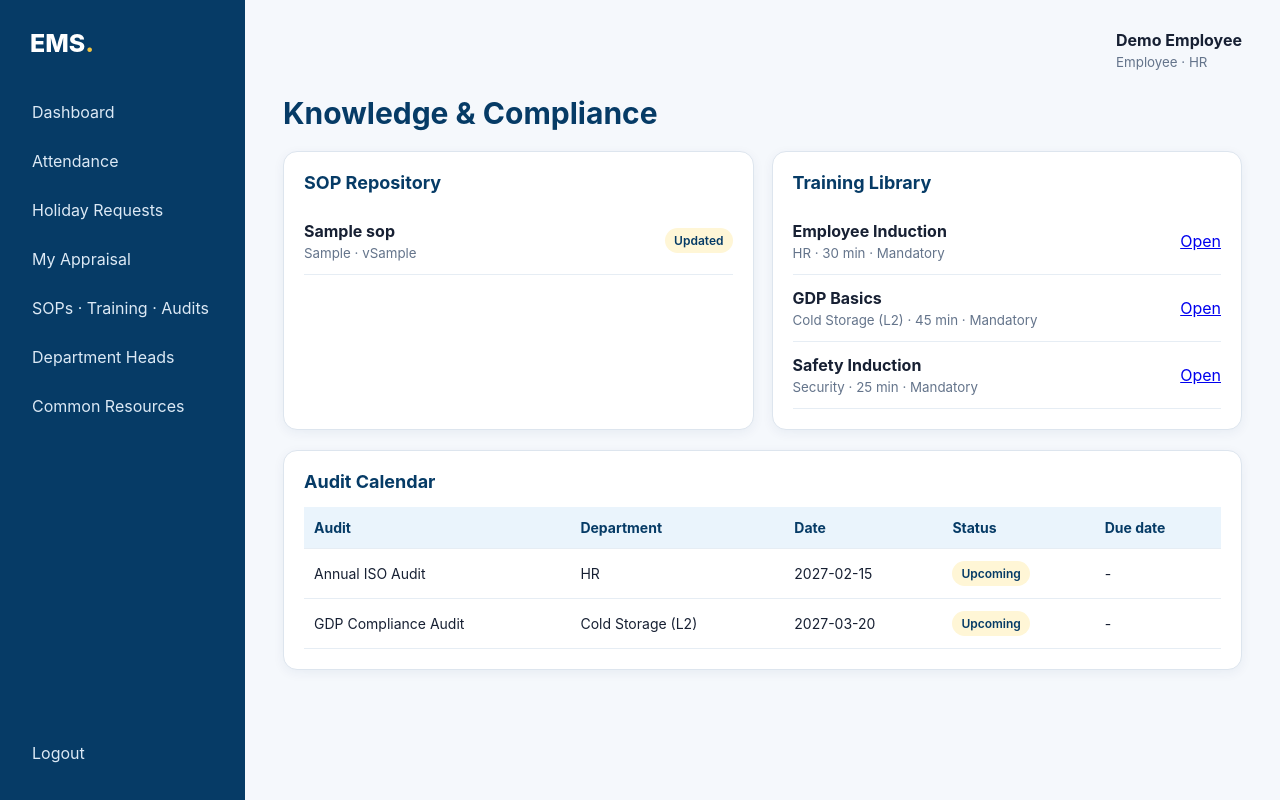
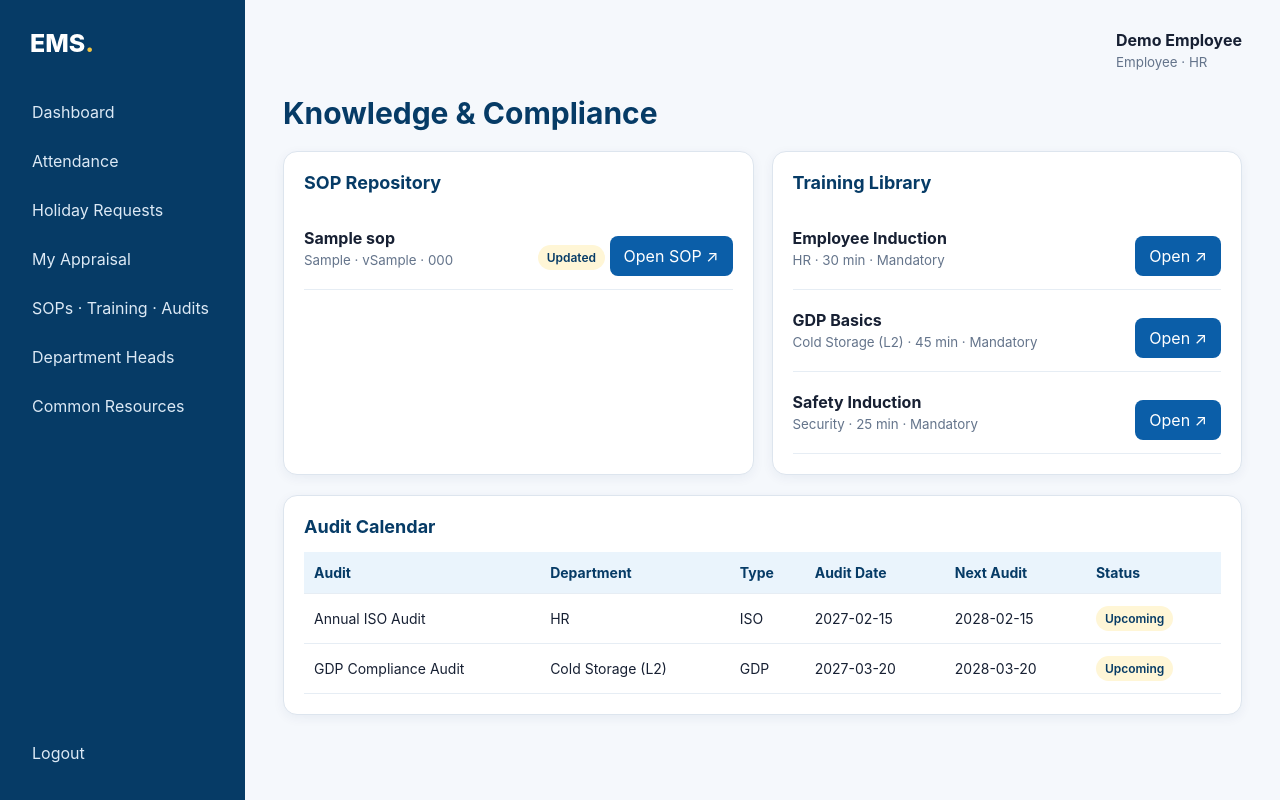
Before and after one commit to rakshithar11/EMS, a Flask app: page /knowledge in a window 1280 px wide. Run offline with Flask 3, Linux system fonts and the light colour scheme; a user stored in the database is signed in; data comes from the database, SQL or seed files in the repository; tables that the repository leaves empty hold one stand-in row (values such as "Sample post").

Commit message:
Update knowledge.html

```diff
--- a/templates/knowledge.html
+++ b/templates/knowledge.html
@@ -1,9 +1,154 @@
 {% extends "base.html" %}
+
 {% block title %}Knowledge & Compliance · EMS{% endblock %}
-{% block content %}<h1>Knowledge & Compliance</h1>
+
+{% block content %}
+
+<h1>Knowledge & Compliance</h1>
+
 <div class="grid two">
-<section class="panel"><h2>SOP Repository</h2>{% for x in sops %}<div class="list-row"><div><strong>{{x.name}}</strong><small>{{x.department}} · v{{x.version}}</small></div><span class="badge">Updated</span></div>{% else %}<p>No SOPs uploaded.</p>{% endfor %}</section>
-<section class="panel"><h2>Training Library</h2>{% for x in training %}<div class="list-row"><div><strong>{{x.title}}</strong><small>{{x.department}} · {{x.duration or '-'}}{% if x.mandatory %} · Mandatory{% endif %}</small></div>{% if x.url %}<a href="{{x.url}}" target="_blank">Open</a>{% endif %}</div>{% else %}<p>No training records.</p>{% endfor %}</section>
+
+    <section class="panel">
+
+        <h2>SOP Repository</h2>
+
+        {% for x in sops %}
+
+        <div class="list-row">
+
+            <div>
+                <strong>{{ x.name }}</strong>
+
+                <small>
+                    {{ x.department }}
+                    · v{{ x.version }}
+
+                    {% if x.code %}
+                    · {{ x.code }}
+                    {% endif %}
+                </small>
+            </div>
+
+            <div>
+                <span class="badge">Updated</span>
+
+                <a
+                    class="button"
+                    href="{{ url_for('main.open_sop', sop_id=x.id) }}"
+                    target="_blank"
+                >
+                    Open SOP ↗
+                </a>
+            </div>
+
+        </div>
+
+        {% else %}
+
+        <p>No SOPs uploaded.</p>
+
+        {% endfor %}
+
+    </section>
+
+
+    <section class="panel">
+
+        <h2>Training Library</h2>
+
+        {% for x in training %}
+
+        <div class="list-row">
+
+            <div>
+
+                <strong>{{ x.title }}</strong>
+
+                <small>
+                    {{ x.department }}
+                    · {{ x.duration or '-' }}
+
+                    {% if x.mandatory %}
+                    · Mandatory
+                    {% endif %}
+                </small>
+
+            </div>
+
+            {% if x.url %}
+
+            <a
+                class="button"
+                href="{{ x.url }}"
+                target="_blank"
+            >
+                Open ↗
+            </a>
+
+            {% endif %}
+
+        </div>
+
+        {% else %}
+
+        <p>No training records.</p>
+
+        {% endfor %}
+
+    </section>
+
 </div>
-<section class="panel"><h2>Audit Calendar</h2><table><tr><th>Audit</th><th>Department</th><th>Date</th><th>Status</th><th>Due date</th></tr>{% for x in audits %}<tr><td>{{x.name}}</td><td>{{x.department}}</td><td>{{x.audit_date}}</td><td><span class="badge">{{x.status}}</span></td><td>{{x.due_date or '-'}}</td></tr>{% else %}<tr><td colspan="5">No audits.</td></tr>{% endfor %}</table></section>
+
+
+<section class="panel">
+
+    <h2>Audit Calendar</h2>
+
+    <table>
+
+        <tr>
+            <th>Audit</th>
+            <th>Department</th>
+            <th>Type</th>
+            <th>Audit Date</th>
+            <th>Next Audit</th>
+            <th>Status</th>
+        </tr>
+
+        {% for x in audits %}
+
+        <tr>
+
+            <td>{{ x.name }}</td>
+
+            <td>{{ x.department }}</td>
+
+            <td>{{ x.audit_type }}</td>
+
+            <td>{{ x.audit_date or '-' }}</td>
+
+            <td>{{ x.next_audit_date or '-' }}</td>
+
+            <td>
+                <span class="badge">
+                    {{ x.status }}
+                </span>
+            </td>
+
+        </tr>
+
+        {% else %}
+
+        <tr>
+            <td colspan="6">
+                No audits.
+            </td>
+        </tr>
+
+        {% endfor %}
+
+    </table>
+
+</section>
+
 {% endblock %}
```
